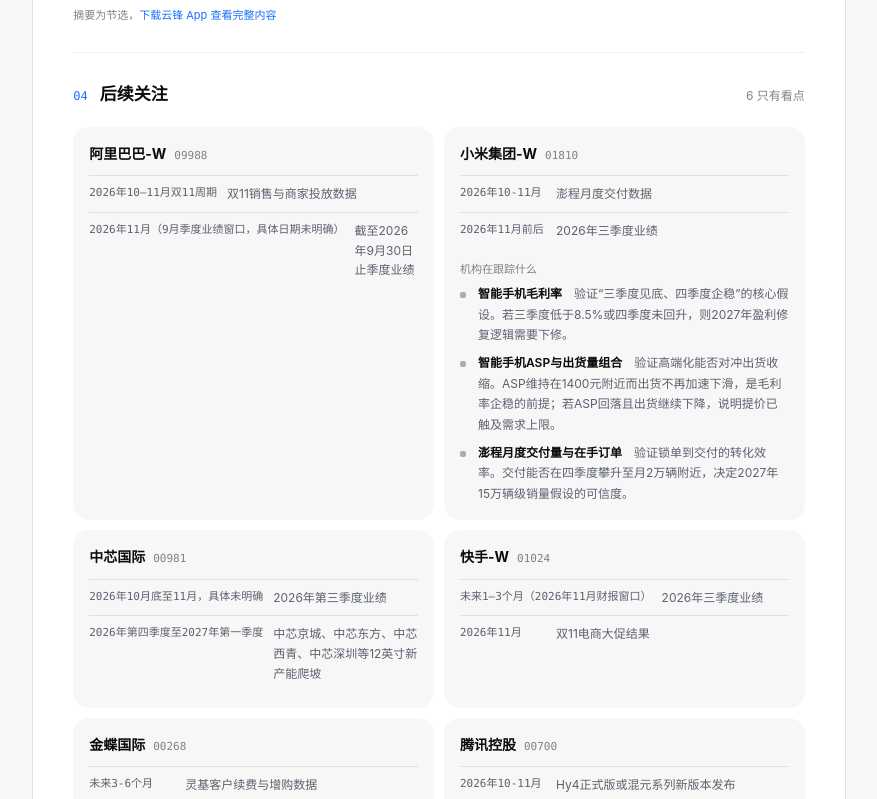
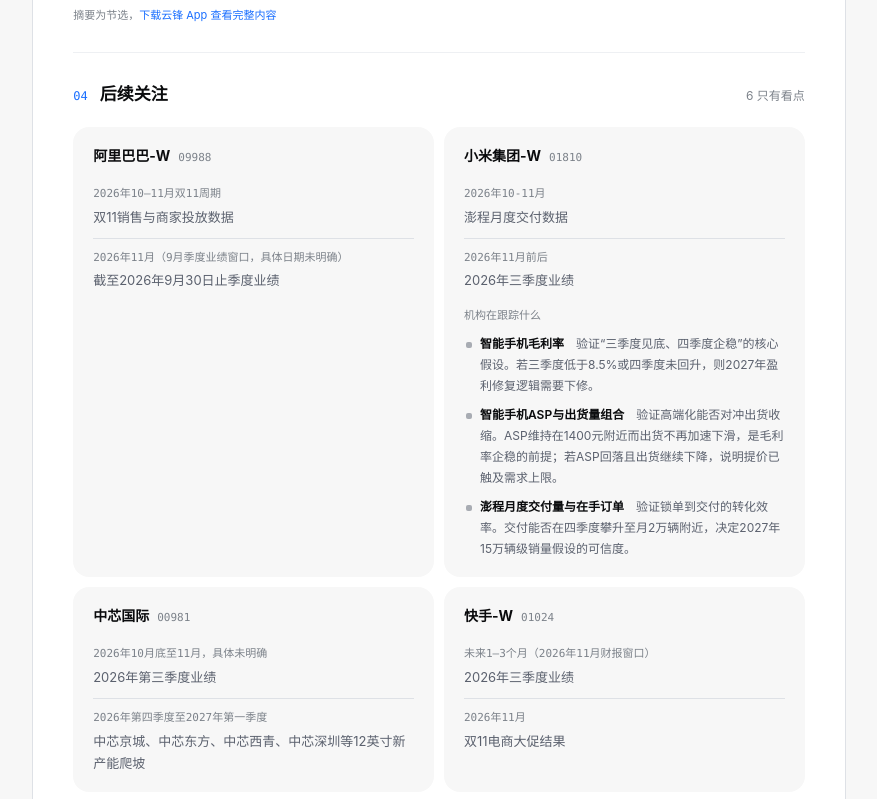
Before and after one commit to DevIanMu/yf-ai-slides, a plain HTML site: page hk-ai-weekly/v3/index.html in a window 1280 px wide. Shown: the part 4440-5239 px from the top of the page, without its empty margins (19-896 px from the left). Drawn offline with Linux system fonts and the light colour scheme.

Commit message:
hk-ai-weekly v3: fix catalyst section layout (stacked date/event rows)

```diff
--- a/hk-ai-weekly/v3/rich.css
+++ b/hk-ai-weekly/v3/rich.css
@@ -357,3 +357,16 @@
 @media (max-width: 680px) {
   .stock-change { margin-left: 20px; }
 }
+
+/* ---------------- V3 后续关注排版修正（2026-10-29） ----------------
+   催化事件从"日期列+事件列"栅格改为上下两行：日期 11px 灰字一行，事件 13px 正文一行，
+   长日期口径（如"2026年11月（9月季度业绩窗口，具体日期未明确）"）自然换行，不再撑宽左列。 */
+.catalyst-item { padding: 18px 20px; }
+.catalyst-item .catalyst-stock { margin-bottom: 8px; }
+.catalyst-item .catalyst-event { display: block; padding: 10px 0 0; border-top: 0; gap: 0; }
+.catalyst-item .catalyst-event + .catalyst-event { margin-top: 10px; border-top: 1px solid var(--hairline); }
+.catalyst-item .catalyst-date { display: block; font-family: var(--font-mono); font-size: 11px; color: var(--muted); line-height: 1.6; }
+.catalyst-item .catalyst-text { display: block; margin-top: 3px; font-size: 13px; line-height: 1.7; }
+.catalyst-item .watching-title { margin: 16px 0 8px; }
+.catalyst-item .watching-list li { padding-left: 16px; line-height: 1.75; }
+.catalyst-item .watching-list li::before { left: 2px; top: 9px; }
```
